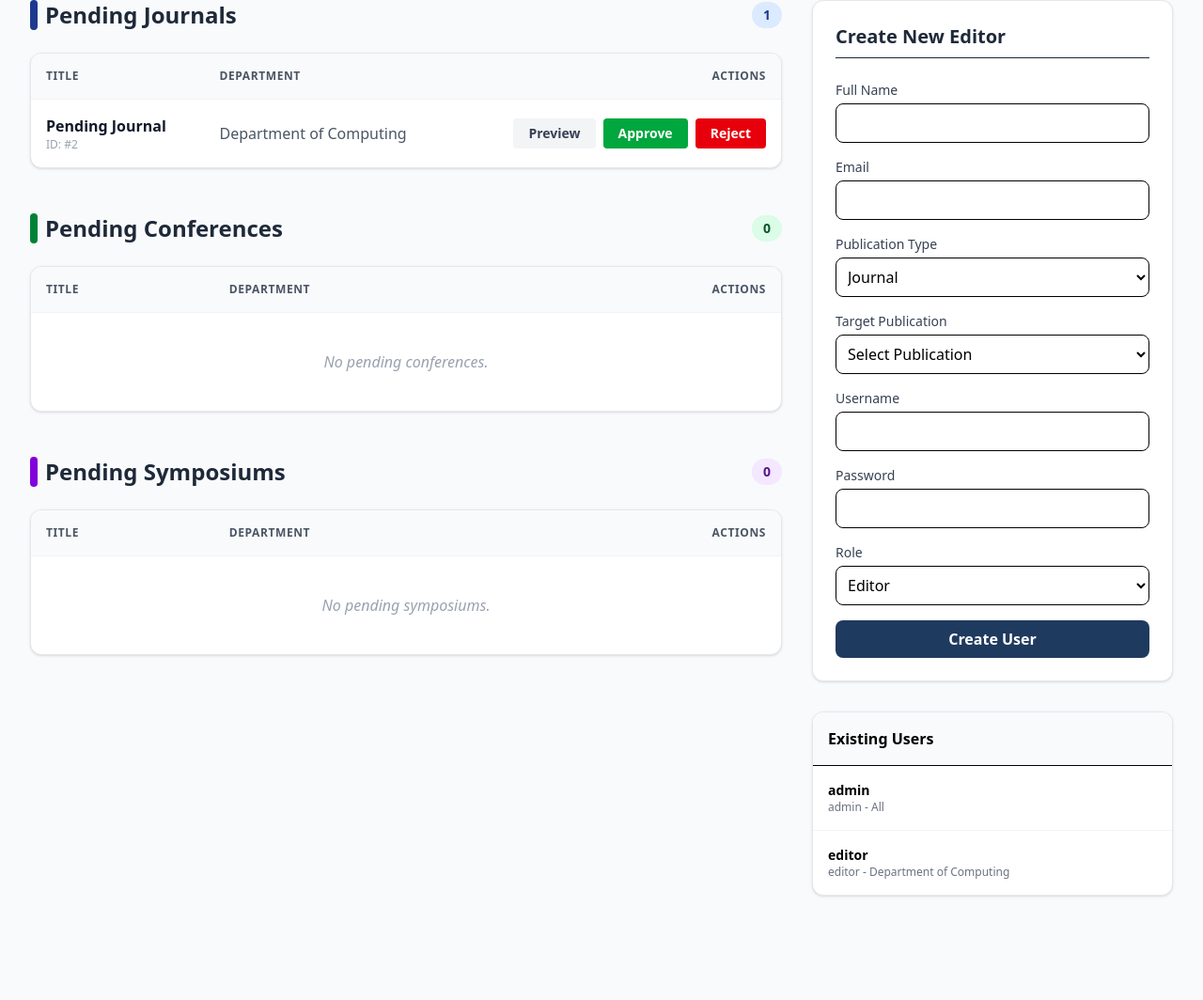
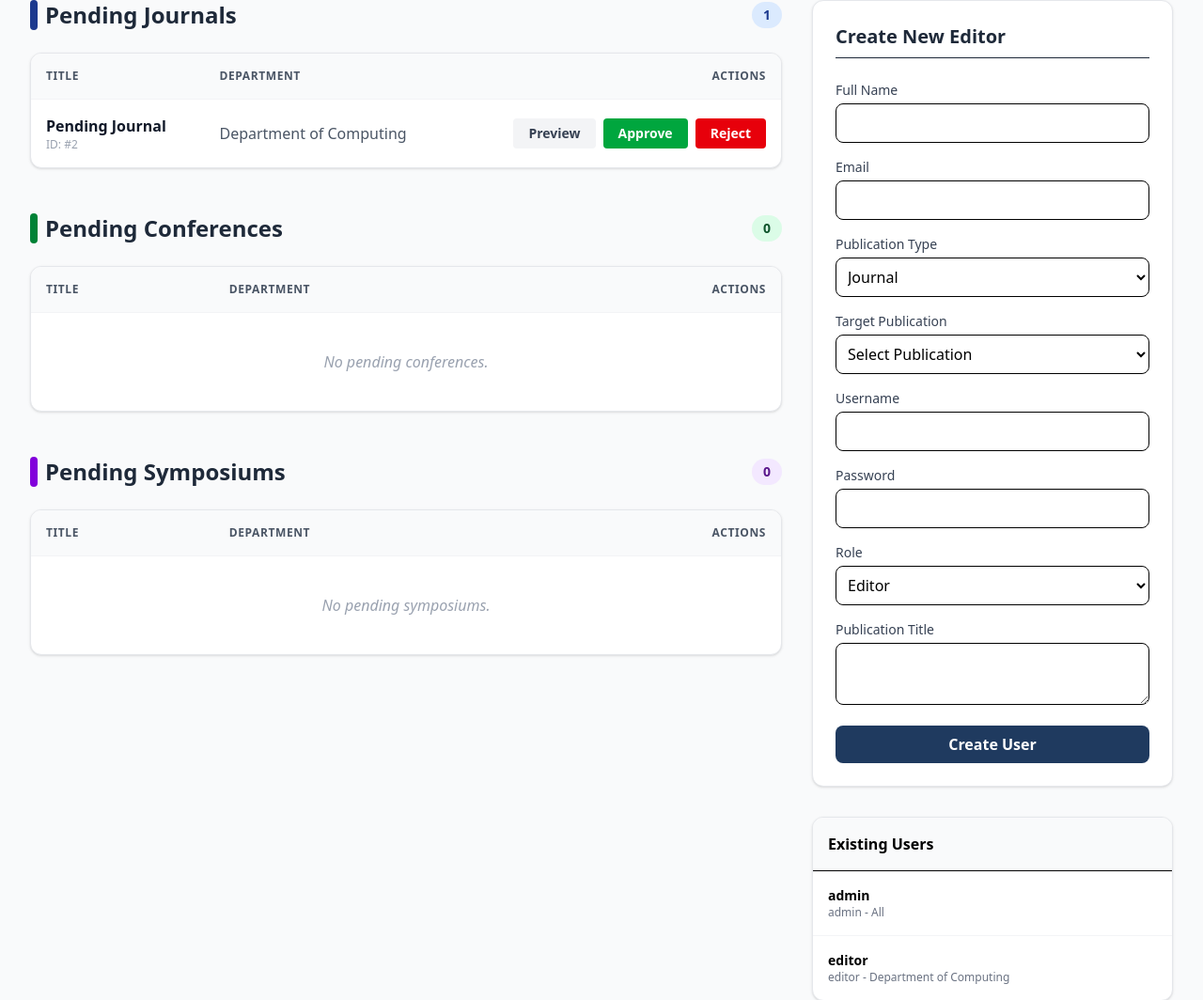
Before and after one commit to gayathrisarangika/system, a Laravel app: page /admin/dashboard in a window 1280 px wide. Shown: the part 182-1246 px from the top of the page at 94% size. Before the commit the page ends 1136 px from the top, so only its background shows below. Run offline with Laravel 12, Linux system fonts and the light colour scheme; a user stored in the database is signed in; data comes from the database, SQL or seed files in the repository; data that the repository does not hold is empty; style sheets or scripts are compiled from the project's sources; parts of the project's set-up code (start-up, migrations or seed data) failed here and were passed over; some libraries are stand-ins or nearby versions.

Commit message:
Enhance admin editor creation flow with support for conferences and symposiums
- Created conference_names and symposium_names tables for target publication selection.
- Updated User model and migrations to support conference_title and symposium_title.
- Enhanced DashboardController@admin to fetch new lookup tables.
- Updated DashboardController@storeUser to handle publication-specific logic and auto-fill titles.
- Revamped Admin Dashboard frontend (Admin.jsx) with dynamic dropdowns and a Publication Title textarea.
- Added feature tests for the new editor creation flow.

Co-authored-by: gayathrisarangika <90195913+gayathrisarangika@users.noreply.github.com>

```diff
--- a/app/Http/Controllers/DashboardController.php
+++ b/app/Http/Controllers/DashboardController.php
@@ -7,6 +7,8 @@ use App\Models\Conference;
 use App\Models\Symposium;
 use App\Models\User;
 use App\Models\Department;
+use App\Models\ConferenceName;
+use App\Models\SymposiumName;
 use Illuminate\Http\Request;
 use Illuminate\Support\Facades\Hash;
 use Illuminate\Support\Facades\Auth;
@@ -26,6 +28,8 @@ class DashboardController extends Controller
             'conferences' => Conference::all(),
             'symposiums' => Symposium::all(),
             'departments' => Department::all(),
+            'conferenceNames' => ConferenceName::all(),
+            'symposiumNames' => SymposiumName::all(),
             'users' => User::with('department')->get(),
         ]);
     }
@@ -44,26 +48,32 @@ class DashboardController extends Controller
             'type' => 'nullable|in:journal,conference,symposium',
             'publication_id' => 'nullable|integer',
             'journal_title' => 'nullable|string',
+            'conference_title' => 'nullable|string',
+            'symposium_title' => 'nullable|string',
         ]);
 
         if ($data['role'] === 'editor' && $data['publication_id']) {
             if ($data['type'] === 'journal') {
-                $pub = Journal::find($data['publication_id']);
+                $pub = Department::find($data['publication_id']);
                 if ($pub) {
-                    $data['department_id'] = $pub->department_id;
-                    $data['journal_title'] = $pub->journal_title;
+                    $data['department_id'] = $pub->id;
+                    if (empty($data['journal_title'])) {
+                        $data['journal_title'] = $pub->name;
+                    }
                 }
             } elseif ($data['type'] === 'conference') {
-                $pub = Conference::find($data['publication_id']);
+                $pub = ConferenceName::find($data['publication_id']);
                 if ($pub) {
-                    $data['department_id'] = $pub->department_id;
-                    $data['journal_title'] = $pub->conference_title;
+                    if (empty($data['conference_title'])) {
+                        $data['conference_title'] = $pub->name;
+                    }
                 }
             } elseif ($data['type'] === 'symposium') {
-                $pub = Symposium::find($data['publication_id']);
+                $pub = SymposiumName::find($data['publication_id']);
                 if ($pub) {
-                    $data['department_id'] = $pub->department_id;
-                    $data['journal_title'] = $pub->symposium_title;
+                    if (empty($data['symposium_title'])) {
+                        $data['symposium_title'] = $pub->name;
+                    }
                 }
             }
         }
--- /dev/null
+++ b/app/Models/ConferenceName.php
@@ -0,0 +1,12 @@
+<?php
+
+namespace App\Models;
+
+use Illuminate\Database\Eloquent\Model;
+use Illuminate\Database\Eloquent\Attributes\Fillable;
+
+#[Fillable(['name'])]
+class ConferenceName extends Model
+{
+    //
+}
--- /dev/null
+++ b/app/Models/SymposiumName.php
@@ -0,0 +1,12 @@
+<?php
+
+namespace App\Models;
+
+use Illuminate\Database\Eloquent\Model;
+use Illuminate\Database\Eloquent\Attributes\Fillable;
+
+#[Fillable(['name'])]
+class SymposiumName extends Model
+{
+    //
+}
--- a/app/Models/User.php
+++ b/app/Models/User.php
@@ -11,7 +11,7 @@ use Illuminate\Foundation\Auth\User as Authenticatable;
 use Illuminate\Notifications\Notifiable;
 use Illuminate\Database\Eloquent\Relations\BelongsTo;
 
-#[Fillable(['name', 'username', 'email', 'password', 'role', 'department_id', 'journal_title', 'type', 'publication_id'])]
+#[Fillable(['name', 'username', 'email', 'password', 'role', 'department_id', 'journal_title', 'conference_title', 'symposium_title', 'type', 'publication_id'])]
 #[Hidden(['password', 'remember_token'])]
 class User extends Authenticatable
 {
--- a/resources/js/Pages/Dashboard/Admin.jsx
+++ b/resources/js/Pages/Dashboard/Admin.jsx
@@ -1,7 +1,7 @@
 import React from 'react';
 import { Head, Link, useForm } from '@inertiajs/react';
 
-export default function Admin({ pendingJournals, pendingConferences, pendingSymposiums, journals, conferences, symposiums, departments, users }) {
+export default function Admin({ pendingJournals, pendingConferences, pendingSymposiums, journals, conferences, symposiums, departments, conferenceNames, symposiumNames, users }) {
     const { data, setData, post, reset, errors, processing } = useForm({
         name: '',
         email: '',
@@ -12,6 +12,8 @@ export default function Admin({ pendingJournals, pendingConferences, pendingSymp
         type: 'journal',
         publication_id: '',
         journal_title: '',
+        conference_title: '',
+        symposium_title: '',
     });
 
     const submitUser = (e) => {
@@ -191,7 +193,9 @@ export default function Admin({ pendingJournals, pendingConferences, pendingSymp
                                                     ...prev,
                                                     type: e.target.value,
                                                     publication_id: '',
-                                                    journal_title: ''
+                                                    journal_title: '',
+                                                    conference_title: '',
+                                                    symposium_title: ''
                                                 }));
                                             }}
                                         >
@@ -210,34 +214,30 @@ export default function Admin({ pendingJournals, pendingConferences, pendingSymp
                                                 const id = e.target.value;
                                                 let title = '';
                                                 if (data.type === 'journal') {
-                                                    title = journals.find(j => j.id == id)?.journal_title || '';
+                                                    title = departments.find(d => d.id == id)?.name || '';
+                                                    setData(prev => ({ ...prev, publication_id: id, journal_title: title }));
                                                 } else if (data.type === 'conference') {
-                                                    title = conferences.find(c => c.id == id)?.conference_title || '';
+                                                    title = conferenceNames.find(c => c.id == id)?.name || '';
+                                                    setData(prev => ({ ...prev, publication_id: id, conference_title: title }));
                                                 } else if (data.type === 'symposium') {
-                                                    title = symposiums.find(s => s.id == id)?.symposium_title || '';
+                                                    title = symposiumNames.find(s => s.id == id)?.name || '';
+                                                    setData(prev => ({ ...prev, publication_id: id, symposium_title: title }));
                                                 }
-                                                setData(prev => ({
-                                                    ...prev,
-                                                    publication_id: id,
-                                                    journal_title: title
-                                                }));
                                             }}
                                             required
                                         >
                                             <option value="">Select Publication</option>
-                                            {data.type === 'journal' && journals.map(j => (
-                                                <option key={j.id} value={j.id}>{j.journal_title}</option>
+                                            {data.type === 'journal' && departments.map(d => (
+                                                <option key={d.id} value={d.id}>{d.name}</option>
                                             ))}
-                                            {data.type === 'conference' && conferences.map(c => (
-                                                <option key={c.id} value={c.id}>{c.conference_title}</option>
+                                            {data.type === 'conference' && conferenceNames.map(c => (
+                                                <option key={c.id} value={c.id}>{c.name}</option>
                                             ))}
-                                            {data.type === 'symposium' && symposiums.map(s => (
-                                                <option key={s.id} value={s.id}>{s.symposium_title}</option>
+                                            {data.type === 'symposium' && symposiumNames.map(s => (
+                                                <option key={s.id} value={s.id}>{s.name}</option>
                                             ))}
                                         </select>
                                     </div>
-
-                                    <input type="hidden" value={data.journal_title} />
                                 </>
                             )}
 
@@ -274,6 +274,27 @@ export default function Admin({ pendingJournals, pendingConferences, pendingSymp
                                     <option value="admin">Admin</option>
                                 </select>
                             </div>
+
+                            {data.role === 'editor' && (
+                                <div>
+                                    <label className="block text-sm font-medium text-gray-700 mb-1">Publication Title</label>
+                                    <textarea
+                                        className="w-full border rounded-lg p-2"
+                                        rows="2"
+                                        value={
+                                            data.type === 'journal' ? data.journal_title :
+                                            data.type === 'conference' ? data.conference_title :
+                                            data.type === 'symposium' ? data.symposium_title : ''
+                                        }
+                                        onChange={e => {
+                                            const val = e.target.value;
+                                            if (data.type === 'journal') setData('journal_title', val);
+                                            else if (data.type === 'conference') setData('conference_title', val);
+                                            else if (data.type === 'symposium') setData('symposium_title', val);
+                                        }}
+                                    ></textarea>
+                                </div>
+                            )}
                             <button
                                 type="submit"
                                 className="w-full bg-[#1f3a5f] text-white py-2 rounded-lg font-bold hover:bg-blue-800 transition disabled:opacity-50"
@@ -292,7 +313,9 @@ export default function Admin({ pendingJournals, pendingConferences, pendingSymp
                                 {users.map(user => (
                                     <li key={user.id} className="p-4">
                                         <div className="font-bold text-sm">{user.username}</div>
-                                        <div className="text-xs text-gray-500">{user.role} - {user.department?.name || 'All'}</div>
+                                        <div className="text-xs text-gray-500">
+                                            {user.role} - {user.journal_title || user.conference_title || user.symposium_title || user.department?.name || 'All'}
+                                        </div>
                                     </li>
                                 ))}
                             </ul>
```
Also changed, not shown: database/seeders/VerificationSeeder.php (added, +19 -0 lines), tests/Feature/AdminUserCreationTest.php (added, +98 -0 lines), database/migrations/2026_05_08_085113_create_publication_names_tables.php (added), database/migrations/2026_05_08_085123_add_titles_to_users_table.php (added).
